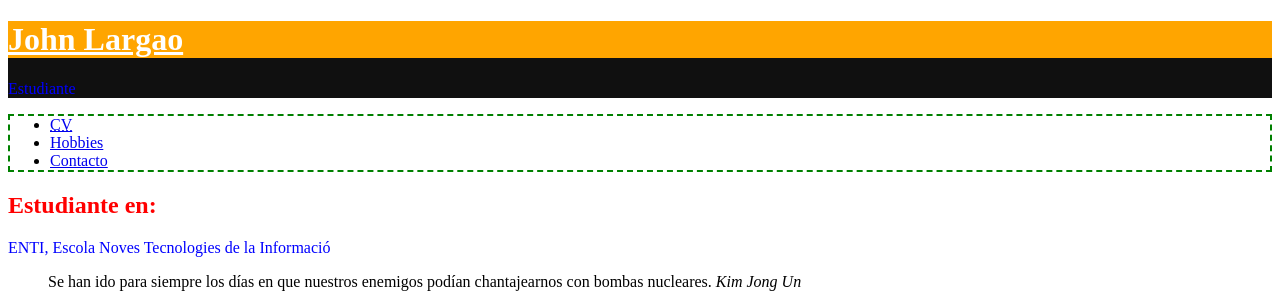
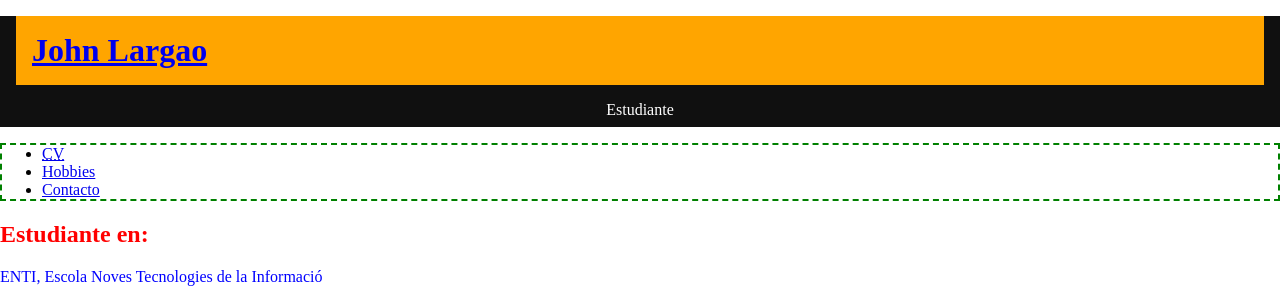
Before and after one commit to johnkl7/m04uf1, a plain HTML site: page index.html in a window 1280 px wide. Shown: the top 299 px of the page. Drawn offline with Linux system fonts and the light colour scheme.

Commit message:
bloques logicos

```diff
--- a/index.html
+++ b/index.html
@@ -29,10 +29,24 @@ background-color:#101010;
 }
 
 header p {
-color:#ffffff:
+color:#ffffff;
+padding:0 0 8px 0;
+text-align:center;
 }
+
 header h1 a {
 color:#ffffff
+text-decoration:none;
+}
+
+header h1 {
+margin:16px;
+padding:16px;
+
+}
+
+body{
+margin:0;
 }
 
 </style>
```
Also changed, not shown: 1 other file.
